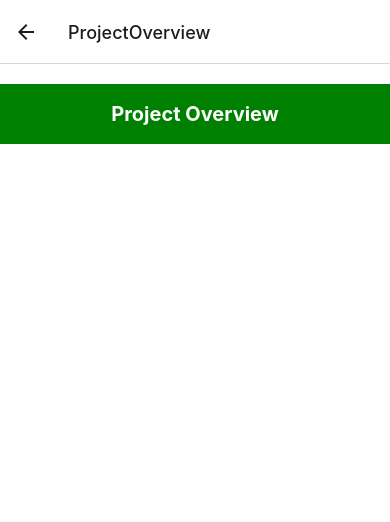
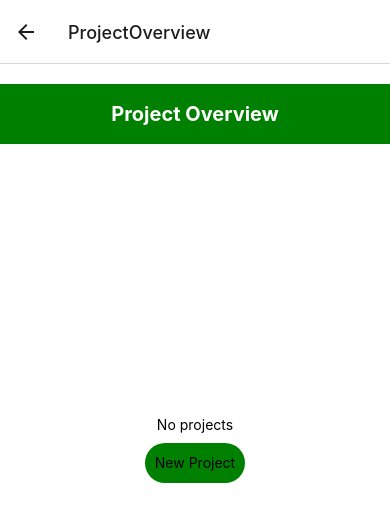
Before and after one commit to Adoyle210/Youth-For-Earthwin, a React Native app in the folder Youth-For-Earthwin/: screen /ProjectOverview in a window 390 px wide. Shown: the top 522 px of the page. Built offline with nearby package versions, Linux system fonts and the light colour scheme.

Commit message:
Display button for new project and text for indicating no projects.

```diff
--- a/Youth-For-Earthwin/ProjectOverview.js
+++ b/Youth-For-Earthwin/ProjectOverview.js
@@ -33,11 +33,25 @@ class ProjectOverview extends React.Component {
   }
 
   render() {
+    const { projects } = this.state;
+
     return (
       <View style={styles.container}>
         <View style={styles.header}>
           <Text style={styles.title}>Project Overview</Text>
         </View>
+
+        {projects.length > 0  ? (
+          <FlatList
+          data={projects}
+          renderItem={({item}) => <Text>{item.key}</Text>}
+          />
+        ) : (
+          <Text>No projects</Text>
+        )}
+        <TouchableOpacity onPress={this.handleNewProject} style={styles.submitButton}>
+          <Text style={styles.submitButtonText}>New Project</Text>
+        </TouchableOpacity>
       </View>
     )
   }
```
